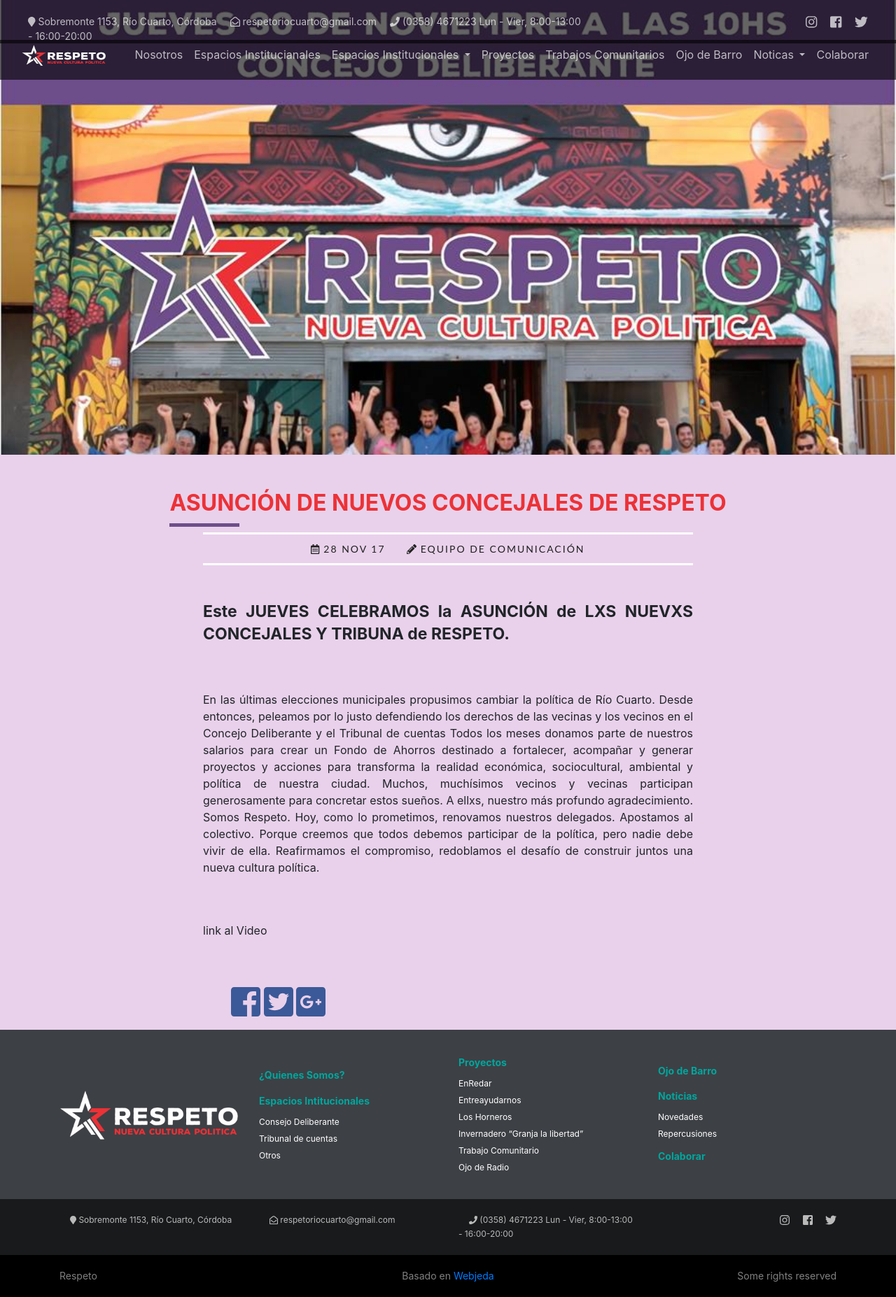
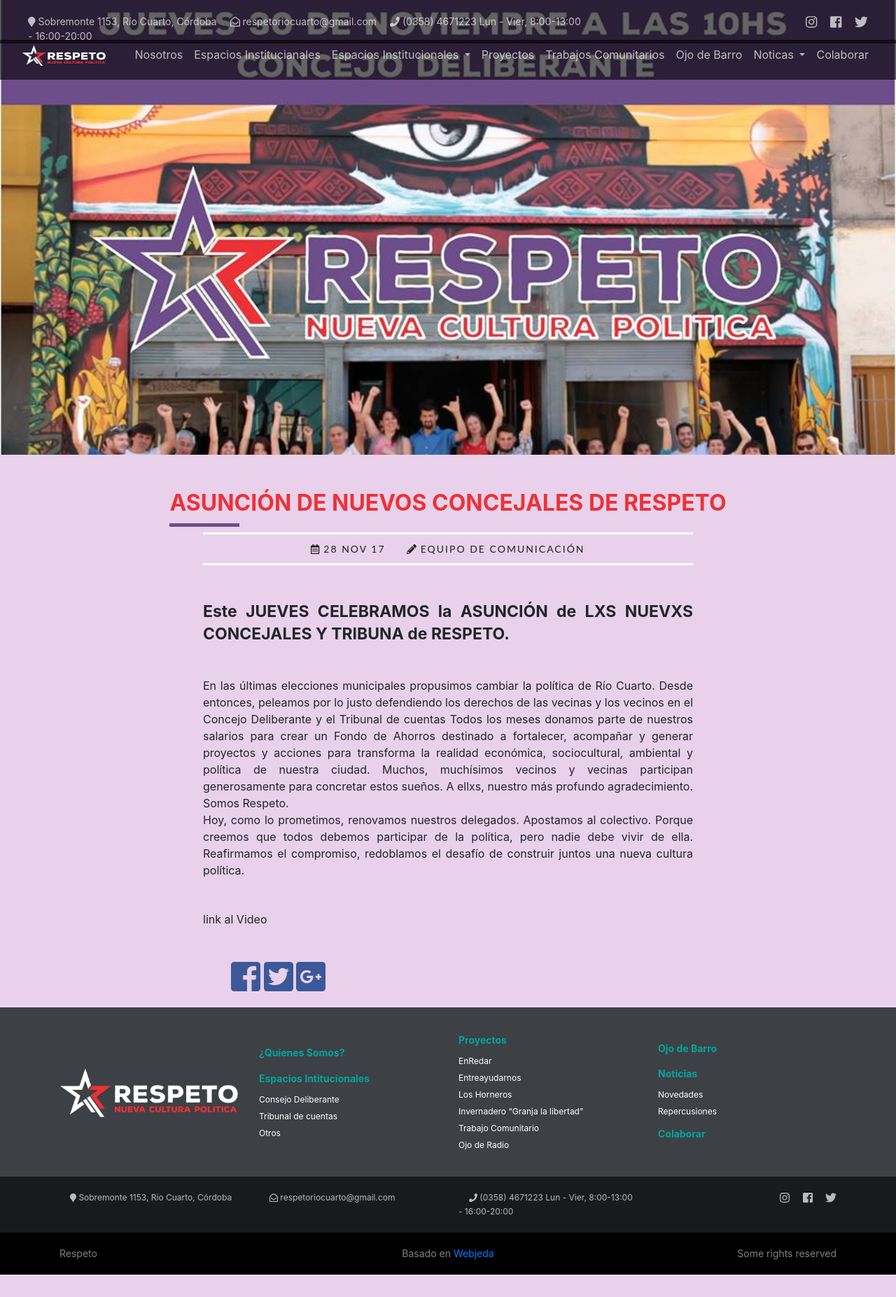
Before and after one commit to respetorc/respetorc.github.io, a Jekyll site: the page built from _posts/2017-11-28-asunsionconcejales.md, in a window 1280 px wide. Shown: the whole page at 70% size. Built offline with Jekyll 4.4.1, drawn with Linux system fonts in a browser that asks for light colours; nearby versions of some CDN libraries; after the commit the page ends 1822 px from its top, so only the background shows below that.

Commit message:
post style

```diff
--- a/css/main.css
+++ b/css/main.css
@@ -382,8 +382,28 @@
 }
 
 .post-content p {
-  padding-bottom: 50px;
+  padding-bottom: 30px;
   text-align: justify;
+}
+
+.post-content p br {
+  margin-bottom: 1.3em;
+}
+
+.post-content p + ul {
+  margin-top: -30px;
+}
+
+.post-content ul li {
+  line-height: 2em;
+}
+
+.post-content ul li:before {
+  content: "\f111"; /* FontAwesome Unicode */
+  font-family: FontAwesome;
+  display: inline-block;
+  margin-left: -1.3em; /* same as padding-left set on li */
+  width: 1.3em; /* same as padding-left set on li */
 }
 
 .entry-social {
@@ -392,6 +412,11 @@
 
 .entry-social ul li {
   display: inline;
+}
+
+.entry-social ul li::before {
+  display: inline;
+  content: none;
 }
 
 .entry-social path:first-child {
```
Also changed, not shown: _posts/2017-11-28-asunsionconcejales.md (line endings or trailing spaces), 3 other files.
